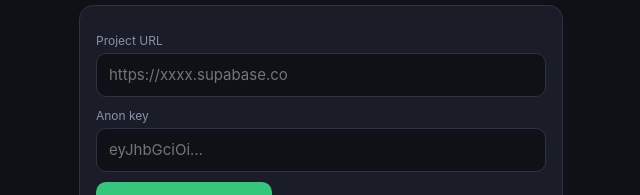
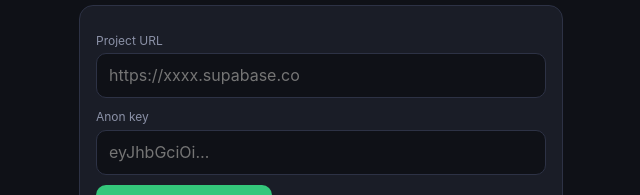
Before and after one commit to canonsimoes-netizen/chat_claude, a plain HTML site: page index.html in a window 1280 px wide. Shown: the part 605-800 px from the top of the page, 319-959 px from the left. Drawn offline with nearby package versions, Linux system fonts and the light colour scheme.

Commit message:
Add files via upload

```diff
--- a/index.html
+++ b/index.html
@@ -2,8 +2,16 @@
 <html lang="pt-PT">
 <head>
 <meta charset="utf-8">
-<meta name="viewport" content="width=device-width, initial-scale=1, viewport-fit=cover">
-<title>Sala · Chat Supabase</title>
+<meta name="viewport" content="width=device-width, initial-scale=1, maximum-scale=1, user-scalable=no, viewport-fit=cover">
+<title>Sala</title>
+<meta name="apple-mobile-web-app-capable" content="yes">
+<meta name="mobile-web-app-capable" content="yes">
+<meta name="apple-mobile-web-app-status-bar-style" content="black-translucent">
+<meta name="apple-mobile-web-app-title" content="Sala">
+<meta name="theme-color" content="#0f1117">
+<meta name="format-detection" content="telephone=no">
+<link rel="apple-touch-icon" href="apple-touch-icon.png">
+<link rel="manifest" href="manifest.webmanifest">
 <style>
 :root{
   --bg:#0f1117; --surface:#1a1d27; --surface2:#232736; --border:#2d3245;
@@ -11,10 +19,16 @@
   --blue:#4f8ef7; --green:#34c77b; --orange:#f59e42; --red:#ef5b5b;
 }
 *{box-sizing:border-box;margin:0;padding:0}
-html,body{height:100%}
+html,body{height:100%;width:100%}
+body{position:fixed;top:0;left:0;right:0}
+body.kb{padding-bottom:0 !important}
 body{background:var(--bg);color:var(--text);font:15px/1.45 -apple-system,BlinkMacSystemFont,"Segoe UI",Roboto,sans-serif;
   padding-top:env(safe-area-inset-top);padding-bottom:env(safe-area-inset-bottom);overflow:hidden}
 button,input,textarea{font:inherit;color:inherit}
+input,textarea{font-size:16px} /* evita o zoom automático do iOS ao escrever */
+html{background:var(--bg);overscroll-behavior:none}
+body{overscroll-behavior:none;-webkit-tap-highlight-color:transparent;-webkit-text-size-adjust:100%}
+.top,.comp,.btn,.ib{-webkit-user-select:none;user-select:none}
 button{cursor:pointer}
 .screen{display:none;height:100%;flex-direction:column}
 .screen.on{display:flex}
@@ -595,6 +609,25 @@ $('#back').onclick = () => {
   goLobby();
 };
 
+/* ================= TECLADO (iOS) ================= */
+// Mantém a app encaixada na área visível quando o teclado abre,
+// em vez de a página dar zoom/saltar.
+if (window.visualViewport) {
+  const vv = window.visualViewport;
+  const fit = () => {
+    document.body.style.height = vv.height + 'px';
+    document.body.style.top = vv.offsetTop + 'px';
+    document.body.classList.toggle('kb', vv.height < window.innerHeight * 0.8);
+    if (state.room && nearBottomSoon) scrollBottom(true);
+  };
+  let nearBottomSoon = false;
+  $('#input').addEventListener('focus', () => { nearBottomSoon = true; setTimeout(() => { fit(); window.scrollTo(0, 0); }, 300); });
+  $('#input').addEventListener('blur', () => { nearBottomSoon = false; setTimeout(() => { fit(); window.scrollTo(0, 0); }, 100); });
+  vv.addEventListener('resize', fit);
+  vv.addEventListener('scroll', fit);
+  fit();
+}
+
 /* ================= ARRANQUE ================= */
 function boot() {
   const p = new URLSearchParams(location.hash.slice(1));
```
